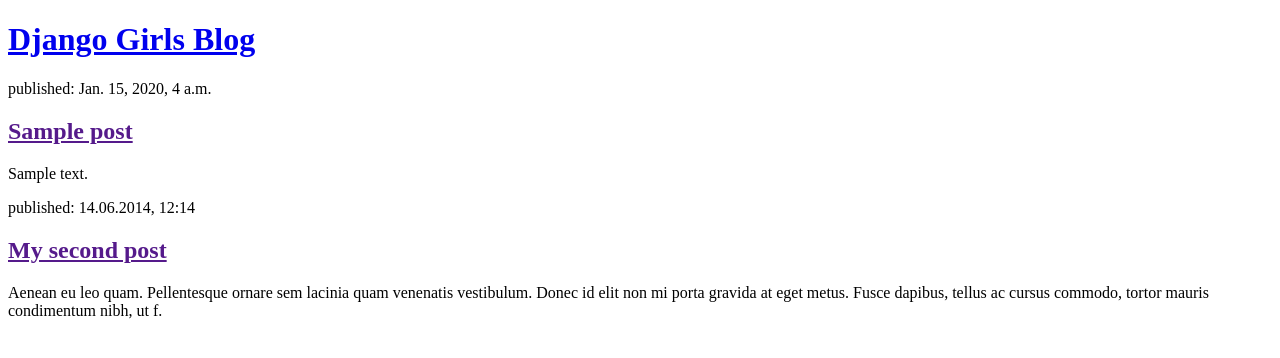
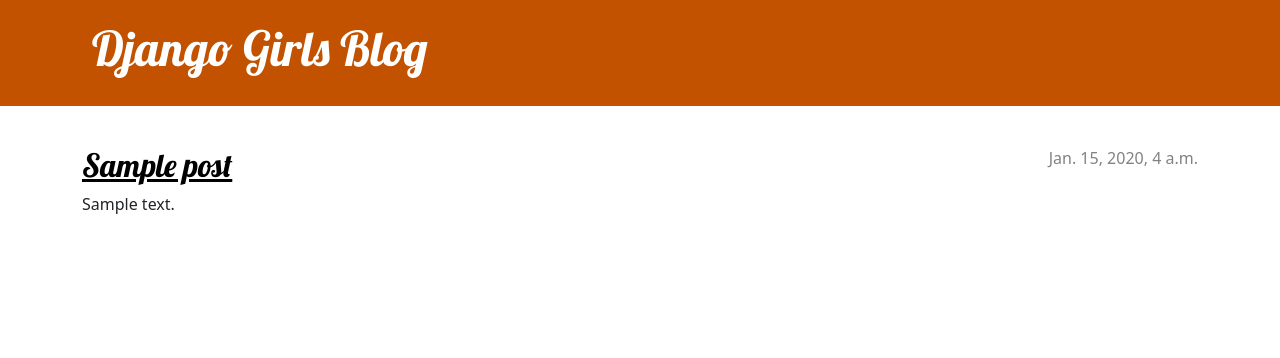
Before and after one commit to kimberlylimWestervelt/my-first-blog, a Django app: page / in a window 1280 px wide. Shown: the top 358 px of the page. Run offline with Django 5.2, Linux system fonts and the light colour scheme; tables that the repository leaves empty hold one stand-in row (values such as "Sample post").

Commit message:
Added view and template for detailed blog post as well as CSS for the site.

```diff
--- /dev/null
+++ b/blog/static/css/blog.css
@@ -0,0 +1,70 @@
+.page-header {
+    background-color: #C25100;
+    margin-top: 0;
+    margin-bottom: 40px;
+    padding: 20px 20px 20px 40px;
+}
+
+.page-header h1,
+.page-header h1 a,
+.page-header h1 a:visited,
+.page-header h1 a:active {
+    color: #ffffff;
+    font-size: 36pt;
+    text-decoration: none;
+}
+
+h1,
+h2,
+h3,
+h4 {
+    font-family: 'Lobster', cursive;
+}
+
+.date {
+    color: #828282;
+}
+
+.save {
+    float: right;
+}
+
+.post-form textarea,
+.post-form input {
+    width: 100%;
+}
+
+.top-menu,
+.top-menu:hover,
+.top-menu:visited {
+    color: #ffffff;
+    float: right;
+    font-size: 26pt;
+    margin-right: 20px;
+}
+
+.post {
+    margin-bottom: 70px;
+}
+
+.post h2 a,
+.post h2 a:visited {
+    color: #000000;
+}
+
+.post > .date,
+.post > .actions {
+    float: right;
+}
+
+.btn-secondary,
+.btn-secondary:visited {
+    color: #C25100;
+    background: none;
+    border-color: #C25100;
+}
+
+.btn-secondary:hover {
+    color: #FFFFFF;
+    background-color: #C25100;
+}
--- /dev/null
+++ b/blog/templates/blog/base.html
@@ -0,0 +1,25 @@
+{% load static %}
+<!DOCTYPE html>
+<html>
+    <head>
+        <title>Django Girls blog</title>
+        <link rel="stylesheet" href="https://cdn.jsdelivr.net/npm/bootstrap@5.1.3/dist/css/bootstrap.min.css" integrity="sha384-1BmE4kWBq78iYhFldvKuhfTAU6auU8tT94WrHftjDbrCEXSU1oBoqyl2QvZ6jIW3" crossorigin="anonymous">
+        <link rel="stylesheet" href="https://fonts.googleapis.com/css?family=Lobster&subset=latin,latin-ext">
+        <link rel="stylesheet" href="{% static 'css/blog.css' %}">
+    </head>
+    <body>
+        <header class="page-header">
+          <div class="container">
+              <h1><a href="/">Django Girls Blog</a></h1>
+          </div>
+        </header>
+        <main class="container">
+            <div class="row">
+                <div class="col">
+                {% block content %}
+                {% endblock %}
+                </div>
+            </div>
+        </main>
+    </body
+</html>
--- a/blog/templates/blog/post_list.html
+++ b/blog/templates/blog/post_list.html
@@ -1,25 +1,13 @@
-<!DOCTYPE html>
-<html>
-    <head>
-        <title>Django Girls blog</title>
-    </head>
-    <body>
-        <header>
-            <h1><a href="/">Django Girls Blog</a></h1>
-        </header>
+{% extends 'blog/base.html' %}
 
-        {% for post in posts %}
-        <article>
-            <time>published: {{ post.published_date }}</time>
-            <h2><a href="">{{ post.title }}</a></h2>
+{% block content %}
+    {% for post in posts %}
+        <article class="post">
+            <time class="date">
+                {{ post.published_date }}
+            </time>
+            <h2><a href="{% url 'post_detail' pk=post.pk %}">{{ post.title }}</a></h2>
             <p>{{ post.text|linebreaksbr }}</p>
         </article>
     {% endfor %}
-
-        <article>
-            <time>published: 14.06.2014, 12:14</time>
-            <h2><a href="">My second post</a></h2>
-            <p>Aenean eu leo quam. Pellentesque ornare sem lacinia quam venenatis vestibulum. Donec id elit non mi porta gravida at eget metus. Fusce dapibus, tellus ac cursus commodo, tortor mauris condimentum nibh, ut f.</p>
-        </article>
-    </body>
-</html>
+{% endblock %}
--- a/blog/urls.py
+++ b/blog/urls.py
@@ -1,6 +1,13 @@
 from django.urls import path
 from . import views
 
+from django.conf import settings
+from django.conf.urls.static import static
+
 urlpatterns = [
     path('', views.post_list, name='post_list'),
+    path('post/<int:pk>/', views.post_detail, name='post_detail'),
 ]
+
+if settings.DEBUG:
+    urlpatterns += static(settings.STATIC_URL, document_root=settings.STATIC_ROOT)
--- a/blog/views.py
+++ b/blog/views.py
@@ -1,7 +1,12 @@
 from django.shortcuts import render
 from django.utils import timezone
 from .models import Post
+from django.shortcuts import render, get_object_or_404
 
 def post_list(request):
     posts = Post.objects.filter(published_date__lte=timezone.now()).order_by('published_date')
     return render(request, 'blog/post_list.html', {'posts': posts})
+
+def post_detail(request, pk):
+    post = get_object_or_404(Post, pk=pk)
+    return render(request, 'blog/post_detail.html', {'post': post})
--- a/mysite/settings.py
+++ b/mysite/settings.py
@@ -116,8 +116,8 @@
 # Static files (CSS, JavaScript, Images)
 # https://docs.djangoproject.com/en/5.0/howto/static-files/
 
-STATIC_URL = 'static/'
-STATIC_ROOT = BASE_DIR / 'static'
+STATIC_URL = '/static/'
+STATIC_ROOT = BASE_DIR / 'blog' / 'static'
 
 # Default primary key field type
 # https://docs.djangoproject.com/en/5.0/ref/settings/#default-auto-field
```
Also changed, not shown: blog/css/blog/static/css/blog.css (added, +70 -0 lines), blog/templates/blog/post_detail.html (added, +13 -0 lines).
